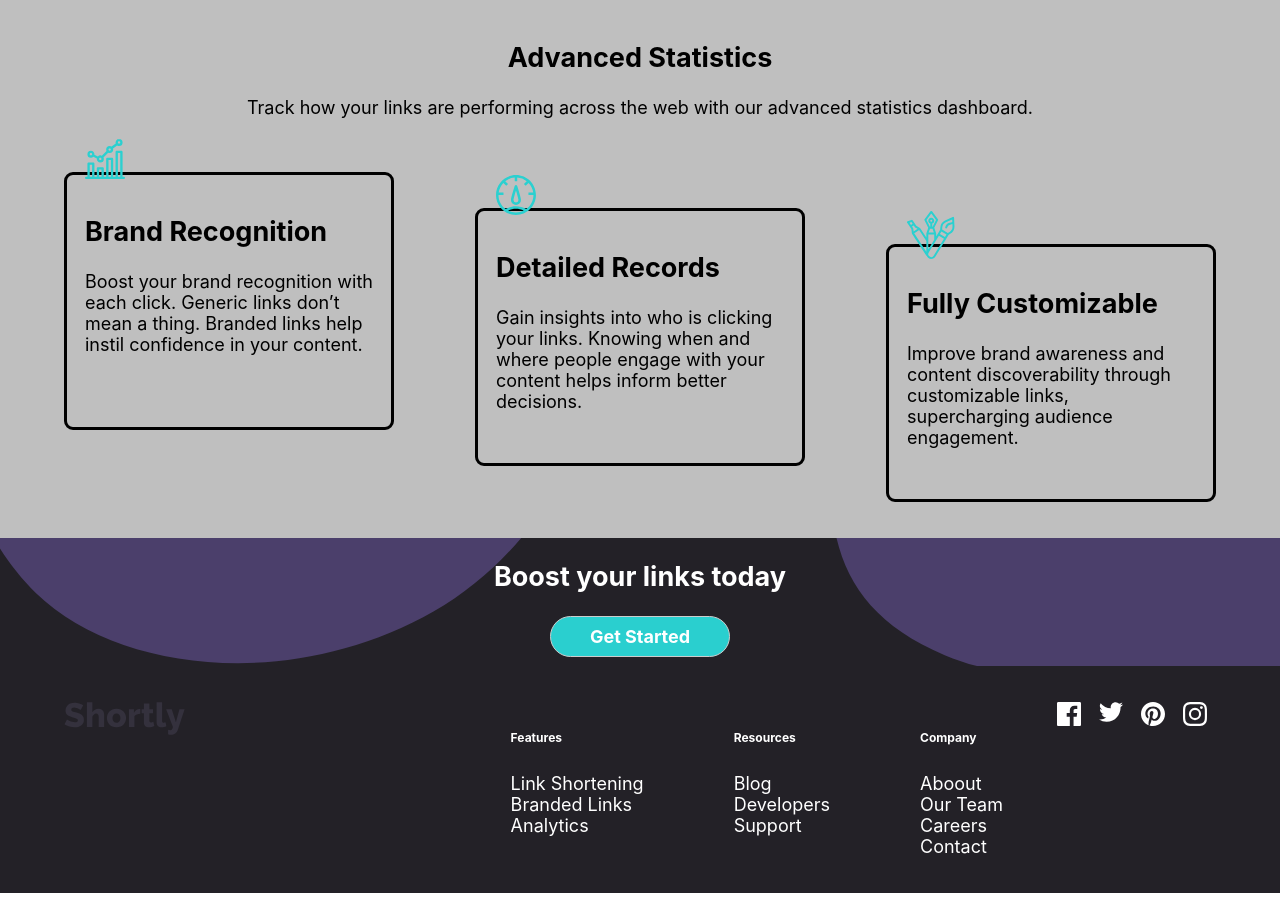
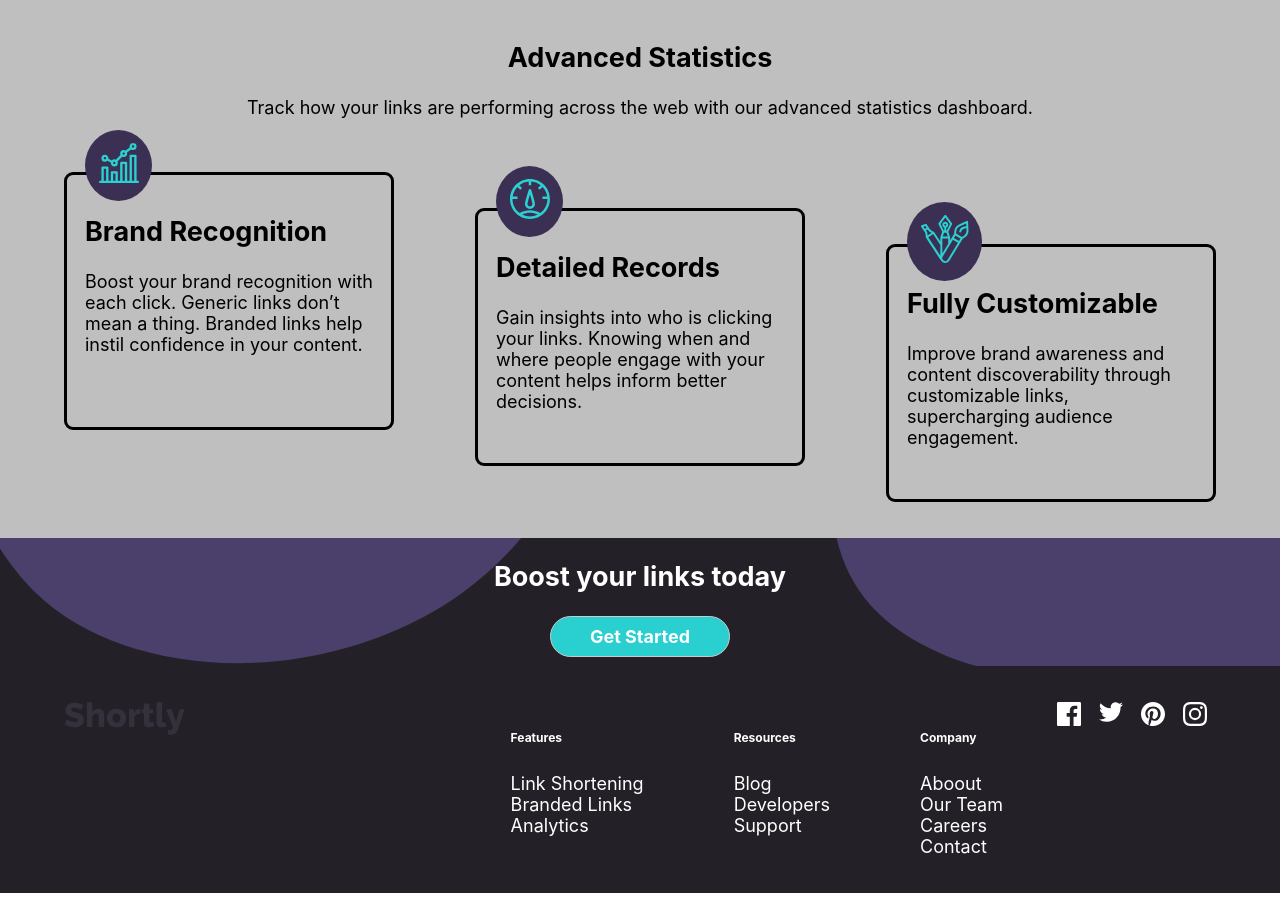
Before and after one commit to roc2246/urlShortening_frontEndMentor, a Svelte app: page / in a window 1280 px wide. Shown: the part 1240-2141 px from the top of the page. Built offline with nearby package versions, Linux system fonts and the light colour scheme.

Commit message:
Created border and background color for blurb icons

```diff
--- a/src/components/Blurb.svelte
+++ b/src/components/Blurb.svelte
@@ -13,6 +13,7 @@
 </div>
 
 <style lang="scss">
+  @import '../scss/global';
   .blurb {
     border: solid;
     border-radius: 0.5rem;
@@ -21,7 +22,10 @@
     padding: 1rem;
     &__img-box {
       position: absolute;
-      margin-top: -3rem;
+      margin-top: -3.5rem;
+      border-radius: 50%;
+      padding: .75rem;
+      background-color: $dark-violet;
     }
     &:nth-child(2) {
       margin-top: 2rem;
```
